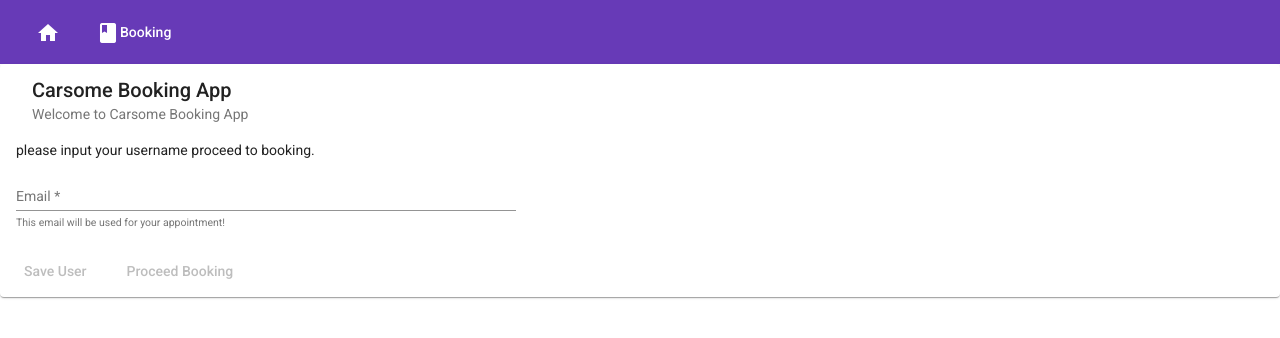
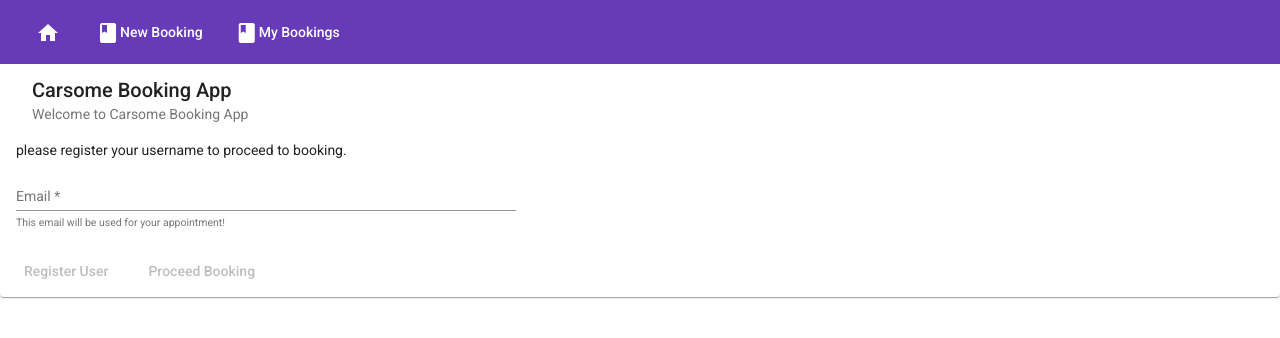
Before and after one commit to YasharZand/ciacc-frontend, an Angular app: page / in a window 1280 px wide. Shown: the top 338 px of the page. Built offline with nearby package versions, Linux system fonts and the light colour scheme.

Commit message:
version 3

```diff
--- a/src/app/app.component.html
+++ b/src/app/app.component.html
@@ -1,17 +1,10 @@
 <mat-toolbar color="primary" class="expanded-toolbar">
   <span>
     <button mat-button routerLink="/"><mat-icon>home</mat-icon></button>
-    <button mat-button routerLink="/booking"><mat-icon>book</mat-icon>{{title}}</button>
+    <button mat-button routerLink="/booking" ><mat-icon>book</mat-icon>New Booking</button>
+    <button mat-button routerLink="/details" ><mat-icon>book</mat-icon>My Bookings</button>
 
   </span>
-  <!-- <div fxLayout="row" fxShow="false" fxShow.gt-sm>
-      <form [formGroup]="searchForm" (ngSubmit)="onSearch()">
-        <div class="input-group">
-          <input class="input-group-field" type="search" value="" placeholder="Search" formControlName="search">
-          <div class="input-group-button"><button mat-flat-button color="accent"><mat-icon>search</mat-icon></button></div>
-        </div>
-      </form>
-  </div> -->
   <button mat-button [mat-menu-trigger-for]="menu" fxHide="false" fxHide.gt-sm>
    <mat-icon>menu</mat-icon>
   </button>
--- a/src/app/app.component.ts
+++ b/src/app/app.component.ts
@@ -1,8 +1,8 @@
 import { Component } from '@angular/core';
 import { FormGroup, FormBuilder, Validators } from '@angular/forms';
 import { Router } from "@angular/router";
+import { GlobalConstants } from './common/global-constants';
 
-// import { BooksService } from './books/books.service';
 
 @Component({
   selector: 'app-root',
@@ -10,11 +10,15 @@
   styleUrls: ['./app.component.css']
 })
 export class AppComponent {
-  title = 'Booking';
   searchForm: FormGroup;
+  isRegistered: boolean = false;
 
   constructor(private formBuilder: FormBuilder,
-              private router: Router) {
+    private router: Router) {
+      if (GlobalConstants.username != '')
+      {
+        this.isRegistered = true;
+      }
   }
 
   ngOnInit() {
--- a/src/app/booking/booking.component.ts
+++ b/src/app/booking/booking.component.ts
@@ -1,17 +1,18 @@
-import { Component, OnInit, ViewChild, AfterViewInit, ViewChildren, QueryList } from '@angular/core';
+import { Component, ViewChild, AfterViewInit, ViewChildren, QueryList } from '@angular/core';
 import { ActivatedRoute, Router } from '@angular/router';
 import { BookingsService } from '../bookings/bookings.service';
 import { Subscription } from 'rxjs';
 import { MatDatepickerInputEvent } from '@angular/material/datepicker';
 import { HttpClient } from '@angular/common/http';
-import { merge, Observable, of as observableOf } from 'rxjs';
 import { MatButtonToggle, MatButtonToggleGroup } from '@angular/material/button-toggle';
+import { GlobalConstants } from '../common/global-constants';
 
 @Component({
   selector: 'app-booking',
   templateUrl: './booking.component.html',
   styleUrls: ['./booking.component.css']
 })
+
 export class BookingComponent implements AfterViewInit {
   private subscription: Subscription;
 
@@ -22,23 +23,16 @@
   selectedSlot;
   username: string;
   errorMessage: string = '';
-  // data: GithubIssue[] = [];
   slots: Object = [];
-  // resultsLength = 0;
   isLoadingResults = false;
   noDateSelected = true;
 
   @ViewChild(MatButtonToggleGroup) group: MatButtonToggleGroup;
   @ViewChildren(MatButtonToggle) toggles: QueryList<MatButtonToggle>;
-  // @ViewChild(MatPaginator) paginator: MatPaginator;
-  // @ViewChild(MatSort) sort: MatSort;
-  // events: string[] = [];
 
   constructor(private route: ActivatedRoute,
     private router: Router,
-    private bookingService: BookingsService,
     private _httpClient: HttpClient) {
-    const currentYear = new Date().getFullYear();
     this.minDate = new Date();
     this.maxDate = new Date();
     this.maxDate.setDate(this.maxDate.getDate() + 3 * 7);
@@ -47,47 +41,23 @@
 
   ngAfterViewInit(): void {
     this.bookingDatabase = new BookingsService(this._httpClient);
-
-    // merge(this.paginator.page)
-    //   .pipe(
-    //     startWith({}),
-    //     switchMap(() => {
-    //       this.isLoadingResults = true;
-    //       return this.bookingDatabase!.getBookings('/bookings');
-    //       // return this.bookingDatabase!.getRepoIssues(
-    //       //   this.sort.active, this.paginator.pageIndex);
-    //     }),
-    //     map(data => {
-    //       // Flip flag to show that loading has finished.
-    //       this.isLoadingResults = false;
-    //       this.noDateSelected = false;
-    //       this.resultsLength = 10;
-    //       return data;
-    //       // return data.items;
-    //     }),
-    //     catchError(() => {
-    //       this.isLoadingResults = false;
-    //       // Catch if the GitHub API has reached its rate limit. Return empty data.
-    //       this.noDateSelected = true;
-    //       return observableOf([]);
-    //     })
-    //   ).subscribe(data => this.data = data);
+    this.username = GlobalConstants.username;
+    //We can also recieve from parameters
     // this.subscription = this.route.queryParams.subscribe(params => {
-    //   this.searchBooks(params['query']);
-    // });
-
-    this.subscription = this.route.queryParams.subscribe(params => {
-      this.username = params["username"];
-    })
+    //   this.username = params["username"];
+    // })
+    if (this.username == '') {
+      this.router.navigate(['']);
+    }
   }
 
 
   ngOnDestroy() {
-     this.subscription.unsubscribe();
+    //  this.subscription.unsubscribe();
   }
 
   selectDate(type: string, event: MatDatepickerInputEvent<Date>) {
-    console.log(this.bookingDatabase.username);
+
     this.isLoadingResults = true;
     this.noDateSelected = true;
     this.selectedDate = new Date(event.value);
@@ -110,8 +80,7 @@
 
   selectSlot(slot) {
     console.log(slot);
-    if(slot.count)
-    {
+    if (slot.count) {
       this.selectedSlot = slot;
     }
   }
@@ -119,33 +88,20 @@
 
   submitSlot() {
     // var d = new Date(this.selectedSlot.date);
-    let request = {username:this.username,date: this.selectedSlot.date};
+    let request = { username: this.username, date: this.selectedSlot.date };
     this.errorMessage = '';
     this.bookingDatabase!.saveBooking('/bookings', request).subscribe(data => {
       this.isLoadingResults = false;
       this.noDateSelected = false;
-      if(data.status && data.status == 400)
-      {
+      if (data.status && data.status == 400) {
         this.errorMessage = data.message;
         let query = (this.selectedDate.getMonth() + 1) + '-' + this.selectedDate.getDate() + '-' + this.selectedDate.getFullYear();
         this.getBookings(query);
-      } else
-      {
-        this.router.navigate(['details'],{queryParams: {username: this.username}});
+      } else {
+        this.router.navigate(['details'], { queryParams: { username: this.username } });
       }
     })
   }
-
-  // viewDetails(book) {
-  //   console.log(book);
-  //   this.router.navigate(['details'], { queryParams: {
-  //     title: book.title,
-  //     authors: book.author_name && book.author_name.join(', '),
-  //     year: book.first_publish_year,
-  //     cover_id: book.cover_edition_key
-  //   }});
-  // }
-
 
   myFilter = (d: Date | null): boolean => {
     const day = (d || new Date()).getDay();
--- a/src/app/bookings/bookings.service.ts
+++ b/src/app/bookings/bookings.service.ts
@@ -1,8 +1,8 @@
 import { Injectable } from '@angular/core';
 import { HttpClient, HttpParams } from '@angular/common/http';
 import { merge, Observable, of as observableOf } from 'rxjs';
+import{ GlobalConstants } from'../common/global-constants';
 
-const href = 'http://localhost:3000';
 
 @Injectable({
   providedIn: 'root'
@@ -12,7 +12,7 @@
   constructor(private http: HttpClient) { }
 
   getBookings(route: string, data?: any): Observable<TimeSlot[]> {
-    const url = href + route;
+    const url = GlobalConstants.apiURL + route;
     let params = new HttpParams();
 
     if (data !== undefined) {
@@ -31,7 +31,7 @@
   }
 
   saveBooking(route: string, booking: any): Observable<saveResponse> {
-    const url = href + route;
+    const url = GlobalConstants.apiURL + route;
     const result = this.http.post<saveResponse>(url, booking);
     return result;
   }
--- /dev/null
+++ b/src/app/common/global-constants.ts
@@ -0,0 +1,5 @@
+export class GlobalConstants {
+    public static apiURL: string = "http://localhost:3000";
+
+    public static username: string = "";
+}
--- a/src/app/details/details.component.ts
+++ b/src/app/details/details.component.ts
@@ -1,7 +1,8 @@
 import { Component, OnInit } from '@angular/core';
-import { ActivatedRoute } from '@angular/router';
+import { ActivatedRoute, Router } from '@angular/router';
 import { Subscription } from 'rxjs';
 import { BookingsService } from '../bookings/bookings.service';
+import { GlobalConstants } from '../common/global-constants';
 
 @Component({
   selector: 'app-details',
@@ -13,12 +14,17 @@
   bookings;
 
   constructor(private route: ActivatedRoute,
+    private router: Router,
     private bookingService: BookingsService,) { }
 
   ngOnInit(): void {
     this.subscription = this.route.queryParams.subscribe(params => {
       this.updateDetails(params.username);
     });
+    if (GlobalConstants.username == '')
+    {
+      this.router.navigate(['']);
+    }
   }
 
   ngOnDestroy() {
--- a/src/app/home/home.component.html
+++ b/src/app/home/home.component.html
@@ -8,7 +8,7 @@
     </mat-card-header>
     <mat-card-content>
       <p>
-        please input your username proceed to booking.
+        please register your username to proceed to booking.
       </p>
       <form class="example-form">
         <mat-form-field class="example-full-width">
@@ -26,7 +26,7 @@
 
     </mat-card-content>
     <mat-card-actions>
-        <button mat-button [disabled]="!this.emailFormControl.valid" (click)="saveUser()">Save User</button>
+        <button mat-button [disabled]="!this.emailFormControl.valid" (click)="saveUser()">Register User</button>
         <button mat-button [disabled]="!isUserSaved" (click)="proceedBooking()">Proceed Booking</button>
       </mat-card-actions>
   </mat-card>
--- a/src/app/home/home.component.ts
+++ b/src/app/home/home.component.ts
@@ -2,6 +2,8 @@
 import { FormControl, Validators } from '@angular/forms';
 import { BookingsService } from '../bookings/bookings.service'
 import { Router } from '@angular/router';
+import{ GlobalConstants } from'../common/global-constants';
+
 @Component({
   selector: 'app-home',
   templateUrl: './home.component.html',
@@ -22,12 +24,15 @@
   }
 
   saveUser = () => {
-    this.bookingService.setUserName(this.emailFormControl.value);
+    GlobalConstants.username = this.emailFormControl.value;
+    //we can also save it in local storage or backend
+    // this.bookingService.setUserName(this.emailFormControl.value);
     this.isUserSaved = true;
   }
 
   proceedBooking = () => {
-    this.router.navigate(['booking'],{queryParams: {username : this.emailFormControl.value}});
+    this.router.navigate(['booking']);
+    // this.router.navigate(['booking'],{queryParams: {username : this.emailFormControl.value}});
   }
 
 }
```
Also changed, not shown: 1 other file (tests, documents, lock files or other folders).
